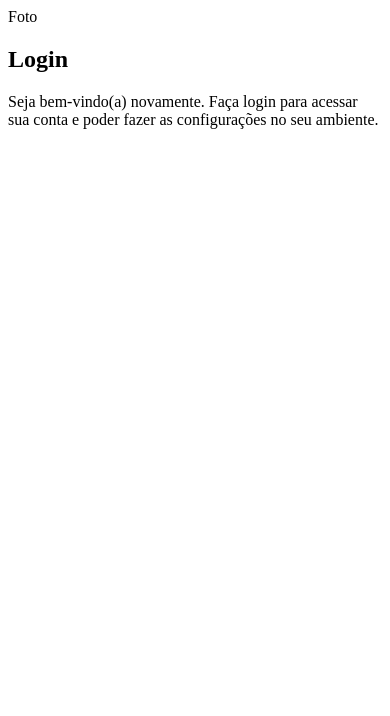
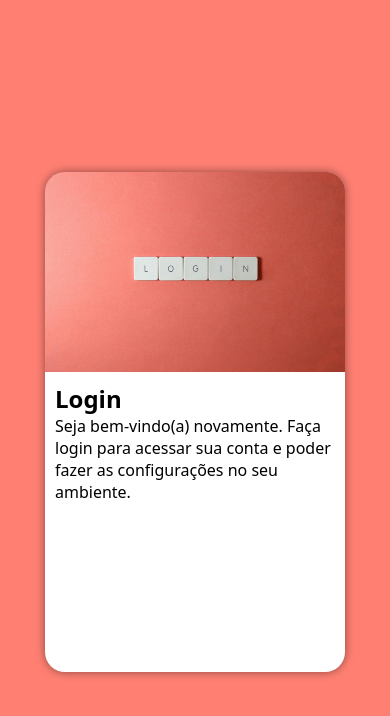
Before and after one commit to joaobaferreiraf/Projeto-Login, a plain HTML site: page index.html in a window 390 px wide. Drawn offline with Linux system fonts and the light colour scheme.

Commit message:
projeto mobile first

```diff
--- a/estilos/style.css
+++ b/estilos/style.css
@@ -10,3 +10,48 @@ Paleta de cores:
     Bege: #FFB3A6
     Bege claro: #FFD9CC
 */
+
+* {
+    margin: 0px;
+    padding: 0px;
+    font-family: system-ui, -apple-system, BlinkMacSystemFont, 'Segoe UI', Roboto, Oxygen, Ubuntu, Cantarell, 'Open Sans', 'Helvetica Neue', sans-serif;
+}
+
+body, html {
+    background-color: #FF8073;
+    height: 100vh;
+    width: 100vw;
+}
+
+main {
+    position: relative;
+    height: 100vh;
+    width: 100vw;
+}
+
+section#login {
+    position: absolute;
+    height: 500px;
+    width: 300px;
+    overflow: hidden;
+    background-color: white;
+    top: 50%;
+    left: 50%;
+    transform: translate(-50%, -50%);
+    border-radius: 20px;
+    box-shadow: 0px 0px 10px rgba(0, 0, 0, 0.450);
+}
+
+section#login > div#imagem {
+    display: block;
+    background: #B8473D url(../imagens/login.jpg) no-repeat;
+    height: 200px;
+    background-position: center;
+    background-size: cover;
+
+}
+
+section#login > div#formulario {
+    display: block;
+    padding: 10px;
+}
--- a/index.html
+++ b/index.html
@@ -8,9 +8,9 @@
 </head>
 <body>
     <section id="login">
-        <div>
-            Foto
-        </div idimagem>
+        <div id="imagem">
+            <!-- Aqui vai a imagem nas CSS -->
+        </div>
 
         <div id="formulario">
             <h1>Login</h1>
```
Also changed, not shown: imagens/login.jpg (renamed from imagens/pexels-padrinan-2882566.jpg).
